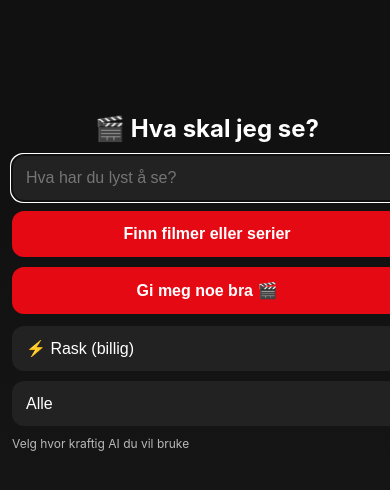
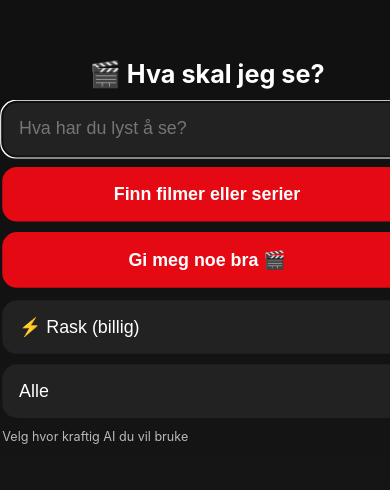
Before and after one commit to hdybdahl94-rgb/movie-finder, a React (Vite) app: page / in a window 390 px wide. Shown: the part 152-642 px from the top of the page. Built offline with nearby package versions, Linux system fonts and the light colour scheme.

Commit message:
mobilvennlig 3

```diff
--- a/src/style.css
+++ b/src/style.css
@@ -22,6 +22,15 @@ body {
   align-items: center;     /* vertikal center */
   justify-content: center; /* horisontal center */
 }
+
+
+.container.empty .content {
+  max-width: 420px;
+  width: 100%;
+  transform: scale(1.05);
+  margin-top: -60px;
+}
+
 
 /* INNER CONTENT */
 .content {
@@ -52,9 +61,9 @@ input,
 button,
 select {
   width: 100%;
-  padding: 14px;
-  font-size: 16px;
-  border-radius: 12px;
+  padding: 16px;
+  font-size: 17px;
+  border-radius: 14px;
   border: none;
   box-sizing: border-box;
 }
```
